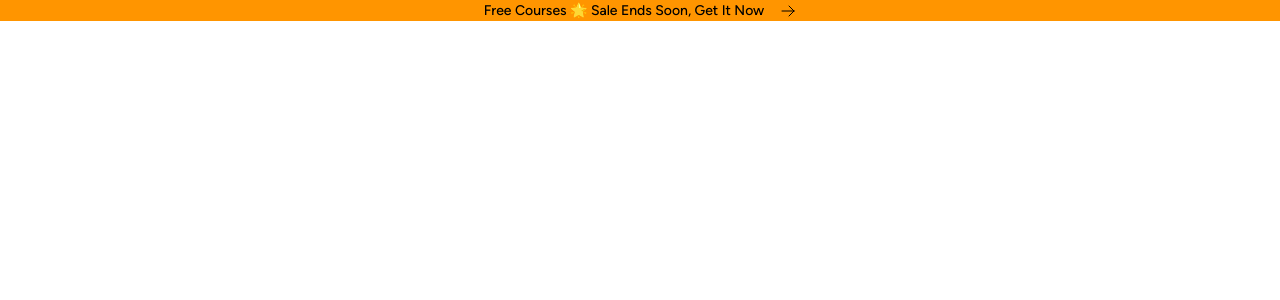
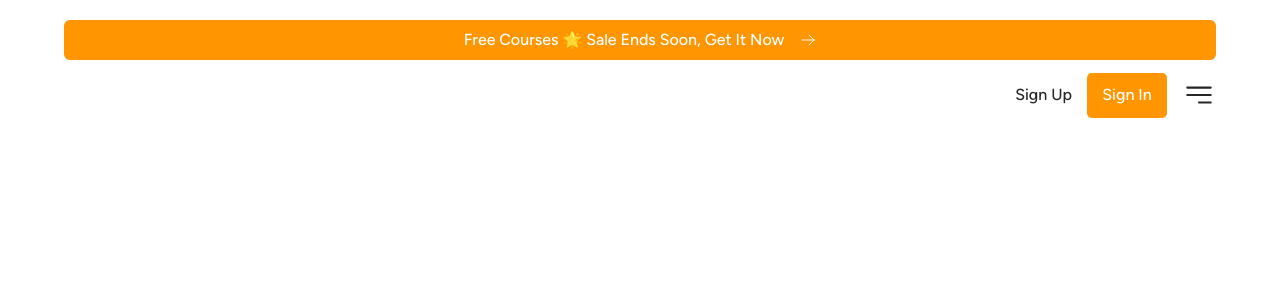
Before and after one commit to JosephOluOlofinte/sleat, a React (Vite) app: page / in a window 1280 px wide. Shown: the top 300 px of the page. Built offline with nearby package versions, Linux system fonts and the light colour scheme.

Commit message:
update to multiple file. everything works fine

```diff
--- a/src/boilerplate.css
+++ b/src/boilerplate.css
@@ -4,9 +4,4 @@ html,
 *::after {
     padding: 0;
     margin: 0;
-    box-sizing: border-box;
 }
-
-body {
-    font-family: 'Figtree', sans-serif;
-}
--- a/src/index.css
+++ b/src/index.css
@@ -36,6 +36,22 @@
 
     body {
         @apply font-bodyFont;
-        font-size: 14px;
+        font-size: 0.9rem;
+    }
+
+
+}
+
+@media (min-width: 768px) {
+
+    body {
+        font-size: 1rem;
     }
 }
+
+@media (min-width: 1440px) {
+
+    body {
+        font-size: 1.13rem;
+    }
+}
--- a/src/pages/home/Hero.tsx
+++ b/src/pages/home/Hero.tsx
@@ -2,21 +2,66 @@
 
 const Hero = () => {
   return (
-    <section className="max-h[100vh] w-[100%]">
-      <div className="
-      #container
-      flex justify-center items-center gap-4
-      w-full bg-orange50 sm:font-titleFont">
-        <p>Free Courses 🌟 Sale Ends Soon, Get It Now</p>
-        <p>
-          <svg xmlns="http://www.w3.org/2000/svg" fill="none" viewBox="0 0 24 24" strokeWidth={1.5} stroke="currentColor" className="size-4">
-            <path strokeLinecap="round" strokeLinejoin="round" d="M13.5 4.5 21 12m0 0-7.5 7.5M21 12H3" />
-          </svg>
-        </p>
-      </div>
-      <header></header>
-      <main></main>
-      <div></div>
+    <section className="
+      #heroSection
+      max-h[100vh] w-[100%]
+      ">
+        <header className="
+        flex flex-col items-center
+        h-[130px] w-[100%]
+        pt-5
+        ">
+
+          <a className="
+            #promoBox
+          bg-orange50
+            rounded-md
+            flex justify-center items-center gap-4
+            text-absoluteWhite
+            h-[40px] w-[90%]
+            ">
+              <p>Free Courses 🌟 Sale Ends Soon, Get It Now</p><svg xmlns="http://www.w3.org/2000/svg" fill="none" viewBox="0 0 24 24" strokeWidth={1.5} stroke="currentColor" className="size-4">
+              <path strokeLinecap="round" strokeLinejoin="round" d="M13.5 4.5 21 12m0 0-7.5 7.5M21 12H3" />
+            </svg>
+          </a>
+
+          <div className="
+          #actualHeader
+          flex justify-between items-center
+          h-[70px] w-[90%]
+          ">
+            <div></div>
+            <div className="
+            #buttons
+            flex justify-between items-center gap-[15px]
+            text-grey15
+            h-[45px]
+            ">
+              <a href="">
+                <button className="
+                h-[45px]
+                ">Sign Up</button>
+              </a>
+              <a href="">
+                <button className="
+                bg-orange50
+                rounded-[5px]
+                text-absoluteWhite
+                h-[45px] w-[80px]
+                ">Sign In</button>
+              </a>
+              <a href="" className="text-right">
+                <svg xmlns="http://www.w3.org/2000/svg" fill="none" viewBox="0 0 24 24" strokeWidth={1.5} stroke="currentColor" className="h-[34px] w-[34px]">
+                <path strokeLinecap="round" strokeLinejoin="round" d="M3.75 6.75h16.5M3.75 12h16.5M12 17.25h8.25" />
+              </svg>
+              </a>
+            </div>
+          </div>
+
+        </header>
+
+        <main></main>
+
     </section>
   )
 }
--- a/tailwind.config.js
+++ b/tailwind.config.js
@@ -6,9 +6,9 @@ export default {
   ],
   theme: {
     screens: {
-      'mobile': '480px',
-      'smalltab': '640px',
-      'largetab': '768px',
+      'xlmobile': '480px',
+      'tablet': '640px',
+      'xltablet': '768px',
       'laptop': '1024px',
       'desktop': '1440px',
     },
```
